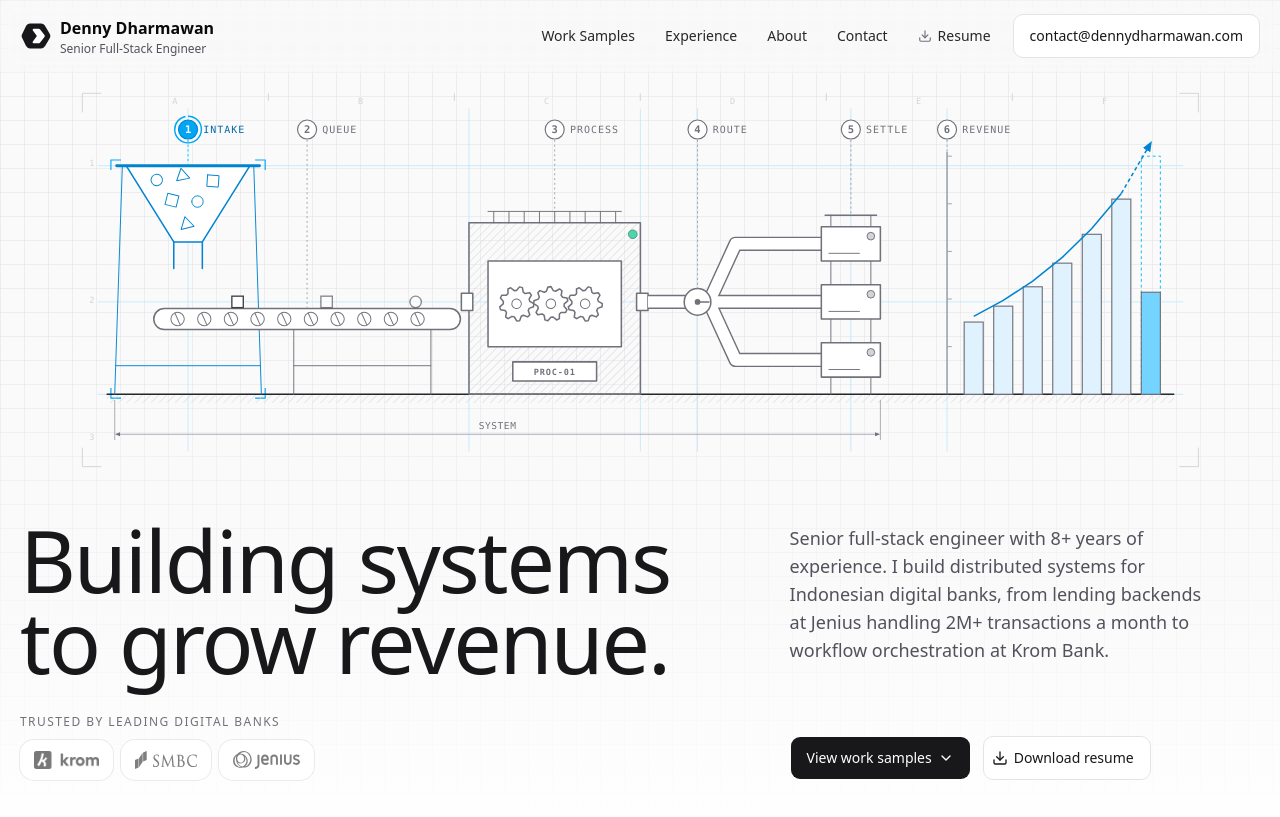
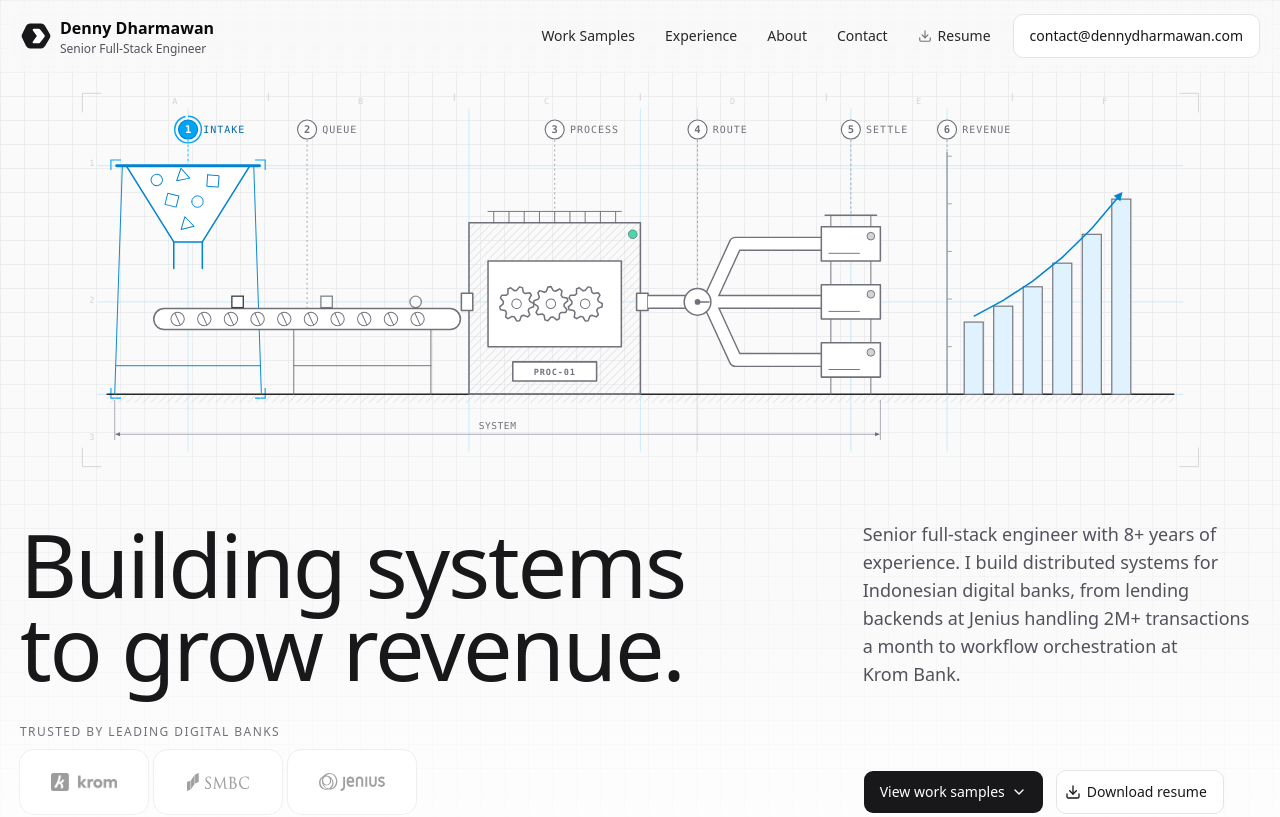
Before and after one commit to dennydharmawan/personal-site, an Astro site: page / in a window 1280 px wide. Shown: the top 817 px of the page. Built offline with nearby package versions, Linux system fonts and the light colour scheme; Astro itself is replaced by a stand-in of ours; animation ran at ten frames a second; a web font is replaced by a local one.

Commit message:
feat(hero): line the lede and actions up with the bento columns
From xl the hero uses a three-column grid, so the lede and actions start at the third card's edge. The proof logos sit in larger tiles and brighten on hover.

```diff
--- a/src/components/hero-blueprint-data.ts
+++ b/src/components/hero-blueprint-data.ts
@@ -75,23 +75,20 @@ export const chart = {
   targetH: 250,
   growth: 1.22,
   itemsPerPeriod: 7,
-  startItems: 3,
+  startItems: 0,
   clipX: 923,
   closeRate: 4,
   shiftS: 0.8,
-  trendLift: 6,
-  arrowLift: 14
+  trendLift: 6
 };
 const current = chart.slots - 1;
 export const slotX = (i: number) => 940 + i * chart.pitch;
 // A geometric series, so every bar is the next one divided by the growth factor.
 const barH = (i: number) => chart.targetH / chart.growth ** (current - i);
 export const startShown = (chart.startItems / chart.itemsPerPeriod) * chart.targetH;
-export const target = { x: slotX(current), y: chart.baseY - chart.targetH, w: chart.barW, h: chart.targetH };
-const projectionEnd: Point = [slotX(current) + chart.barW / 2, chart.baseY - chart.targetH - chart.arrowLift];
 
 export type BarFrame = { x: number; y: number; h: number; opacity: number; full: boolean };
-export type ChartFrame = { bars: BarFrame[]; trend: string; projection: string };
+export type ChartFrame = { bars: BarFrame[]; trend: string; head: string };
 
 const lerp = ([x0, y0]: Point, [x1, y1]: Point, k: number): Point => [x0 + (x1 - x0) * k, y0 + (y1 - y0) * k];
 const fmt = ([x, y]: Point) => `${x.toFixed(1)} ${y.toFixed(1)}`;
@@ -110,11 +107,14 @@ export function chartFrame(shown: number, reach: number, shift: number): ChartFr
   if (reach > 0) trend.push(lerp(tops[current - 1], tops[current], Math.min(1, reach)));
   // The outgoing point retracts into its neighbour as its bar fades, so the snap drops no segment.
   trend[0] = lerp(trend[0], trend[1], shift);
-  const tip = trend[trend.length - 1];
+  // The arrowhead rides the trend's tip, so revenue only ever points up at the latest settled period.
+  const [x0, y0] = trend[trend.length - 2];
+  const [x1, y1] = trend[trend.length - 1];
+  const angle = (Math.atan2(y1 - y0, x1 - x0) * 180) / Math.PI;
   return {
     bars,
     trend: trend.map(fmt).join(' '),
-    projection: `M${fmt(tip)} L${fmt(projectionEnd)}`
+    head: `translate(${fmt([x1, y1])}) rotate(${angle.toFixed(1)})`
   };
 }
 export const initialChart = chartFrame(startShown, 0, 0);
--- a/src/components/hero-blueprint.tsx
+++ b/src/components/hero-blueprint.tsx
@@ -35,7 +35,6 @@ import {
   sheetHeight,
   sheetLabel,
   startShown,
-  target,
   thresholds,
   tokenPool
 } from '@/components/hero-blueprint-data';
@@ -79,7 +78,7 @@ function createPen(start: number, step = draw.pathStep, fixedMs?: number) {
   };
 }
 
-type Ids = { hatch: string; arrow: string; head: string; clip: string; tokens: string; prefix: string };
+type Ids = { hatch: string; arrow: string; clip: string; tokens: string; prefix: string };
 type ArtProps = { start: number; ids: Ids };
 
 function IntakeArt({ start }: ArtProps) {
@@ -210,12 +209,13 @@ function RevenueArt({ start, ids }: ArtProps) {
       {axis}
       {ticks}
       <g clipPath={`url(#${ids.clip})`}>
-        <rect x={target.x} y={target.y} width={target.w} height={target.h} className="bp-target bp-fade" style={settled} />
         {initialChart.bars.map(({ x, y, h, full }, i) => (
           <rect key={i} data-bp="bar" x={x} y={y} width={chart.barW} height={h} className={cn('bp-bar bp-rise-y', full && 'is-full')} style={timing(barsAt + i * 60, 380)} />
         ))}
         <polyline data-bp="trend" points={initialChart.trend} pathLength={1} className="bp-trend bp-draw" style={timing(trendAt, trendMs)} />
-        <path data-bp="projection" d={initialChart.projection} markerEnd={`url(#${ids.head})`} className="bp-projection bp-fade" style={settled} />
+        <g data-bp="head" transform={initialChart.head}>
+          <path d="M2 0 L-7 -4.5 L-7 4.5 Z" className="bp-trend-head bp-fade" style={settled} />
+        </g>
       </g>
     </>
   );
@@ -342,7 +342,7 @@ type EngineNodes = {
   halos: SVGCircleElement[];
   bars: SVGRectElement[];
   trend: SVGPolylineElement;
-  projection: SVGPathElement;
+  head: SVGGElement;
   tokens: SVGGElement[];
 };
 
@@ -358,7 +358,7 @@ function bindNodes(svg: SVGSVGElement): EngineNodes {
     halos: all('halo'),
     bars: all('bar'),
     trend: all<SVGPolylineElement>('trend')[0],
-    projection: all<SVGPathElement>('projection')[0],
+    head: all<SVGGElement>('head')[0],
     tokens: all('token')
   };
 }
@@ -510,7 +510,7 @@ function createEngine(n: EngineNodes): Engine {
     });
   }
 
-  function paintChart({ bars, trend, projection }: ChartFrame) {
+  function paintChart({ bars, trend, head }: ChartFrame) {
     bars.forEach(({ x, y, h, opacity, full }, i) => {
       const bar = n.bars[i];
       write(bar, 'x', x.toFixed(2));
@@ -520,7 +520,7 @@ function createEngine(n: EngineNodes): Engine {
       bar.classList.toggle('is-full', full);
     });
     write(n.trend, 'points', trend);
-    write(n.projection, 'd', projection);
+    write(n.head, 'transform', head);
   }
 
   function stepChart(sdt: number) {
@@ -671,7 +671,7 @@ export function HeroBlueprint({ className = '' }: { className?: string }) {
   const engineRef = useRef<Engine | null>(null);
   const hold = useRef<{ at: TourState | null; remaining: number }>({ at: null, remaining: 0 });
   const prefix = useId().replace(/[^a-zA-Z0-9]/g, '');
-  const ids: Ids = { hatch: `${prefix}-hatch`, arrow: `${prefix}-arrow`, head: `${prefix}-head`, clip: `${prefix}-clip`, tokens: `${prefix}-tokens`, prefix };
+  const ids: Ids = { hatch: `${prefix}-hatch`, arrow: `${prefix}-arrow`, clip: `${prefix}-clip`, tokens: `${prefix}-tokens`, prefix };
 
   const drawn = tour.at.kind !== 'drafting';
   const halted = !onScreen;
@@ -782,9 +782,6 @@ export function HeroBlueprint({ className = '' }: { className?: string }) {
               <marker id={ids.arrow} viewBox="0 0 10 10" refX={9} refY={5} markerWidth={6} markerHeight={6} orient="auto-start-reverse">
                 <path d="M0 1 L10 5 L0 9 Z" className="bp-arrow" />
               </marker>
-              <marker id={ids.head} viewBox="0 0 10 10" refX={8} refY={5} markerWidth={7} markerHeight={7} orient="auto">
-                <path d="M0 1 L10 5 L0 9 Z" className="bp-projection-head" />
-              </marker>
               <clipPath id={ids.clip}>
                 <rect x={chart.clipX} y={0} width={1200 - chart.clipX} height={sheetHeight} />
               </clipPath>
--- a/src/components/sections/hero.tsx
+++ b/src/components/sections/hero.tsx
@@ -23,7 +23,7 @@ function HeroHeadline({ className }: { className: string }) {
 
 function HeroLede({ yearsExperience, className = '' }: { yearsExperience: number; className?: string }) {
   return (
-    <p className={`max-w-xl text-lg font-normal leading-7 text-zinc-600 text-pretty xl:max-w-[27rem] ${className}`}>
+    <p className={`max-w-xl text-lg font-normal leading-7 text-zinc-600 text-pretty xl:max-w-none ${className}`}>
       Senior full-stack engineer with {yearsExperience}+ years of experience. I build distributed
       systems for Indonesian digital banks, from lending backends at Jenius handling 2M+
       transactions a month to workflow orchestration at Krom Bank.
@@ -78,16 +78,16 @@ function HeroProofLine() {
       <p id="hero-proof-label" className="text-xs font-medium uppercase tracking-[0.12em] text-zinc-500">
         Trusted by leading digital banks
       </p>
-      <ul aria-labelledby="hero-proof-label" className="flex items-center gap-2">
+      <ul aria-labelledby="hero-proof-label" className="flex items-center gap-1.5">
         {trustedTeams.map((team) => (
           <li
             key={team.name}
-            className="flex h-10 items-center rounded-xl bg-white px-3.5 ring-1 ring-zinc-900/8"
+            className="group grid h-14 w-28 place-items-center rounded-xl bg-white ring-1 ring-zinc-900/6 sm:h-16 sm:w-32"
           >
             <img
               src={team.logo}
               alt={team.name}
-              className="h-[1.1rem] w-auto max-w-[5.5rem] object-contain opacity-75 grayscale"
+              className="h-[1.1rem] w-auto max-w-[5.5rem] object-contain opacity-55 grayscale transition-opacity duration-200 group-hover:opacity-90"
               decoding="async"
               height={team.logoHeight}
               width={team.logoWidth}
@@ -111,27 +111,28 @@ export function HeroSection() {
         />
         <HeroBlueprint className="md:mx-auto md:w-[min(1280px,calc(100%_-_2.5rem),max(40rem,calc((100svh_-_25rem)*2.857)))]" />
 
-        {/* The headline only takes a side column from xl; below that a narrow column squeezes it.
-            From xl the lede aligns to the headline's top and the actions to the proof row's
-            bottom. Stacked, the proof follows the actions. */}
+        {/* From xl the hero uses the bento grid's three columns and gap, so the lede and actions
+            start on the third card's edge. The headline only takes a side column from xl; below that a narrow column squeezes it.
+            From xl the right column is a subgrid: the lede's last line shares the headline's
+            last baseline, and the actions sit on the proof row's bottom edge. Stacked, the proof follows the actions. */}
         <div
-          className={`${pageShellClassName} relative mt-8 grid gap-6 md:mt-10 xl:grid-cols-[minmax(0,3fr)_minmax(0,2fr)] xl:grid-rows-[auto_auto] xl:gap-x-16 xl:gap-y-8`}
+          className={`${pageShellClassName} relative mt-8 grid gap-6 md:mt-10 xl:grid-cols-3 xl:grid-rows-[auto_auto] xl:gap-x-6 xl:gap-y-8`}
         >
           {/* The size tracks the column (a container), so each line of the headline holds one
               line at every width. */}
-          <div className="animate-rise-in @container xl:col-start-1 xl:row-start-1 xl:self-end">
+          <div className="animate-rise-in @container xl:col-span-2 xl:col-start-1 xl:row-start-1 xl:self-baseline-last">
             <HeroHeadline className="text-[min(3rem,calc(100cqw/8.2))] leading-[1] sm:text-[min(4rem,calc(100cqw/8.2))] sm:leading-[0.94] xl:text-[min(5.5rem,calc(100cqw/8.2))]" />
           </div>
 
           <div
-            className={`animate-rise-in grid ${detailStackGapClassName} lg:grid-cols-[minmax(0,36rem)_auto] lg:items-end lg:justify-between lg:gap-10 xl:col-start-2 xl:row-span-2 xl:row-start-1 xl:grid-cols-1 xl:content-between xl:gap-6 xl:self-stretch xl:pt-1`}
+            className={`animate-rise-in grid ${detailStackGapClassName} lg:grid-cols-[minmax(0,36rem)_auto] lg:items-end lg:justify-between lg:gap-10 xl:col-start-3 xl:row-span-2 xl:row-start-1 xl:grid-cols-1 xl:grid-rows-subgrid`}
             style={riseDelay(0.08)}
           >
-            <HeroLede yearsExperience={yearsExperience} />
-            <HeroActions />
+            <HeroLede yearsExperience={yearsExperience} className="xl:self-baseline-last" />
+            <HeroActions className="xl:self-end" />
           </div>
 
-          <div className="animate-rise-in xl:col-start-1 xl:row-start-2" style={riseDelay(0.16)}>
+          <div className="animate-rise-in xl:col-span-2 xl:col-start-1 xl:row-start-2" style={riseDelay(0.16)}>
             <HeroProofLine />
           </div>
         </div>
--- a/src/styles/global.css
+++ b/src/styles/global.css
@@ -369,11 +369,8 @@
 .bp-tick { fill: none; stroke: var(--color-zinc-400); stroke-width: 1; }
 .bp-bar { fill: var(--color-sky-300); stroke: var(--bp-ink, var(--color-zinc-800)); stroke-width: 1.2; transition: fill 300ms ease-out, stroke 320ms ease-out; }
 .bp-bar.is-full { fill: var(--color-sky-100); }
-.bp-target { fill: none; stroke: var(--color-sky-400); stroke-width: 1; stroke-dasharray: 3 3; }
-/* Actuals are solid and the forecast is dashed. The trend's own dash array is the draw-in's. */
 .bp-trend { fill: none; stroke: var(--color-sky-600); stroke-width: 1.6; }
-.bp-projection { fill: none; stroke: var(--color-sky-600); stroke-width: 1.6; stroke-dasharray: 4 3; }
-.bp-projection-head { fill: var(--color-sky-600); }
+.bp-trend-head { fill: var(--color-sky-600); }
 
 .bp-pipe-o {
   fill: none;
```
